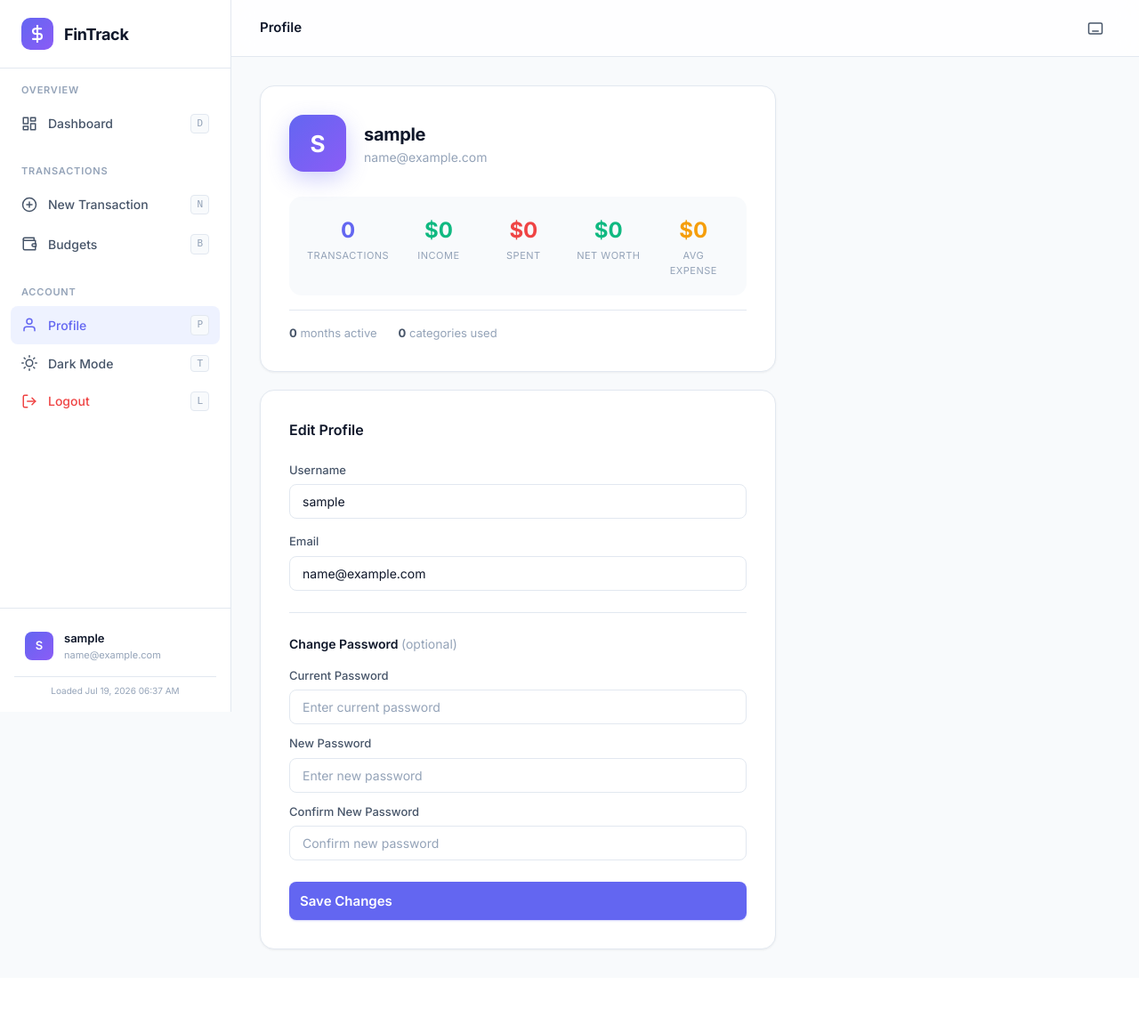
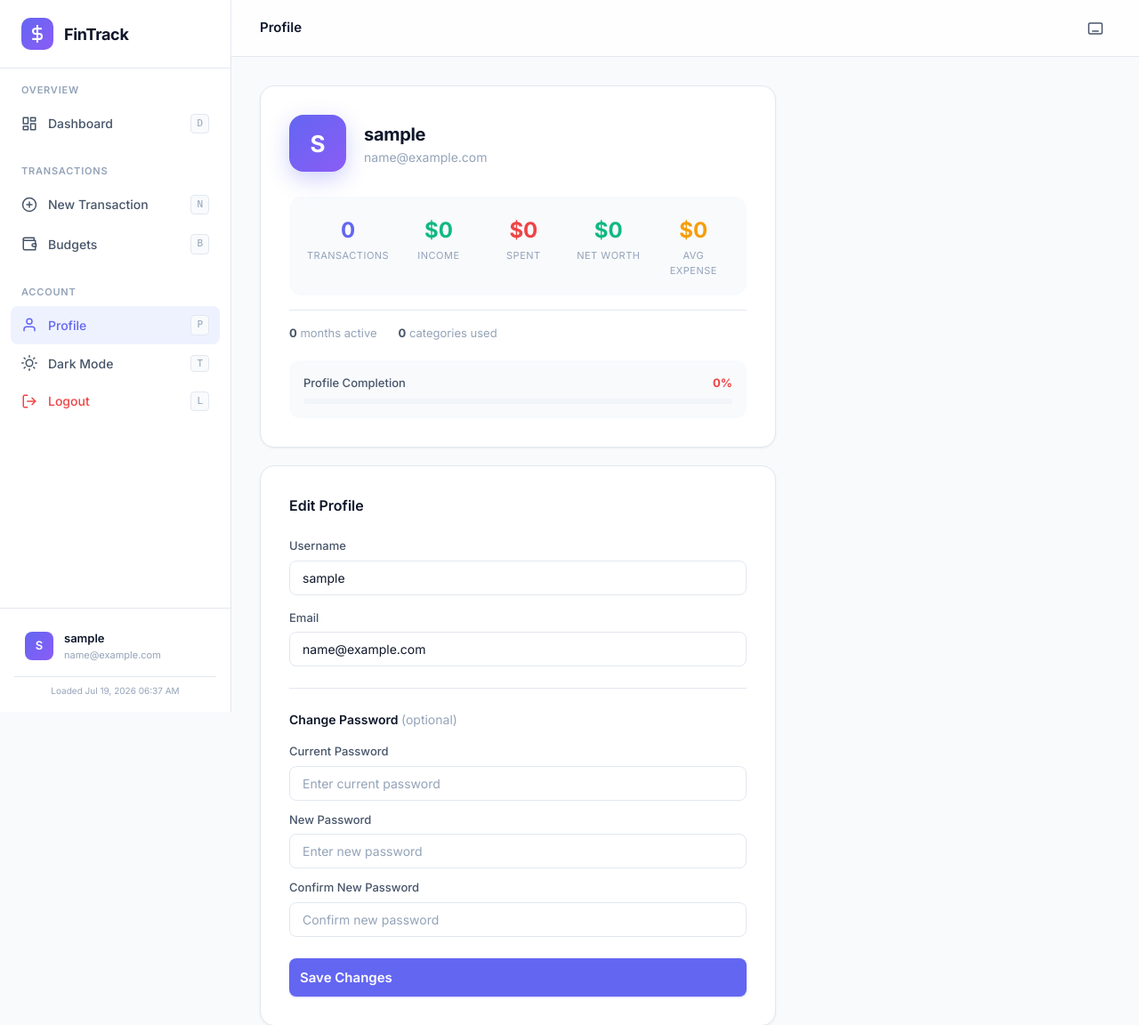
Before and after one commit to shyamrajpr7/webapp, a Flask app: page /profile in a window 1280 px wide. Shown: the top 1152 px of the page at 89% size. Before the commit the page ends 1068 px from the top, so only its background shows below. Run offline with Flask 3, Linux system fonts and the light colour scheme; the visitor is signed in with stand-in values (Sample User, id 1); data that the repository does not hold is empty.

Commit message:
feat: add profile completion indicator on profile page

```diff
--- a/website/auth.py
+++ b/website/auth.py
@@ -111,7 +111,16 @@ def profile():
     if first_tx:
         delta = datetime.utcnow() - first_tx.date
         account_months = (delta.days // 30) + 1
+
+    budget_count = Budget.query.filter_by(user_id=current_user.id).count()
+    score = 0
+    if tx_count > 0: score += 25
+    if expense_count > 0: score += 25
+    if categories_used >= 3: score += 25
+    if budget_count > 0: score += 25
+
     return render_template('profile.html', user=current_user, tx_count=tx_count,
         total_income=total_income, total_expenses=total_expenses,
         account_days=account_days, categories_used=categories_used,
-        avg_expense=avg_expense, net_worth=net_worth, account_months=account_months)
+        avg_expense=avg_expense, net_worth=net_worth, account_months=account_months,
+        profile_score=score)
--- a/website/templates/profile.html
+++ b/website/templates/profile.html
@@ -48,6 +48,17 @@
                 <strong style="color:var(--text-secondary);">{{ categories_used }}</strong> categor{{ 'ies' if categories_used != 1 else 'y' }} used
             </div>
         </div>
+
+        {# Profile Completion #}
+        <div style="margin-top:20px; padding:16px; background:var(--bg); border-radius:12px;">
+            <div style="display:flex; justify-content:space-between; align-items:center; margin-bottom:8px;">
+                <span style="font-size:13px; font-weight:500; color:var(--text-secondary);">Profile Completion</span>
+                <span style="font-size:13px; font-weight:700; color:{{ 'var(--green)' if profile_score >= 75 else 'var(--amber)' if profile_score >= 50 else 'var(--red)' }};">{{ profile_score }}%</span>
+            </div>
+            <div class="progress-bar" style="height:6px;">
+                <div class="progress-fill" style="width:{{ profile_score }}%; background:{{ 'var(--green)' if profile_score >= 75 else 'var(--amber)' if profile_score >= 50 else 'var(--red)' }};"></div>
+            </div>
+        </div>
     </div>
 
     {# Edit Profile #}
```
